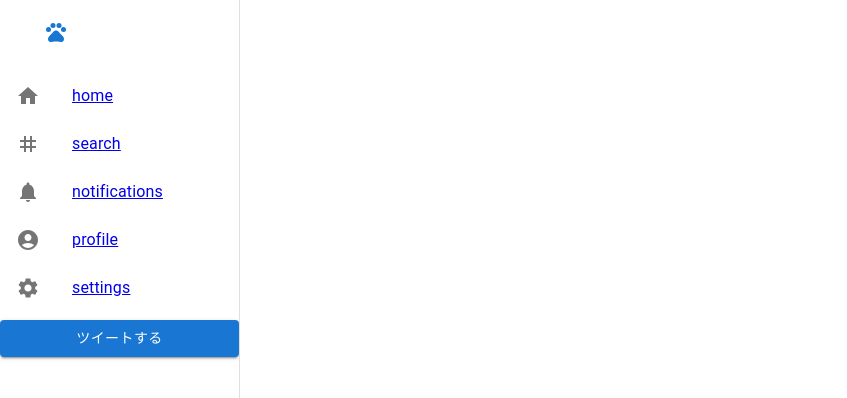
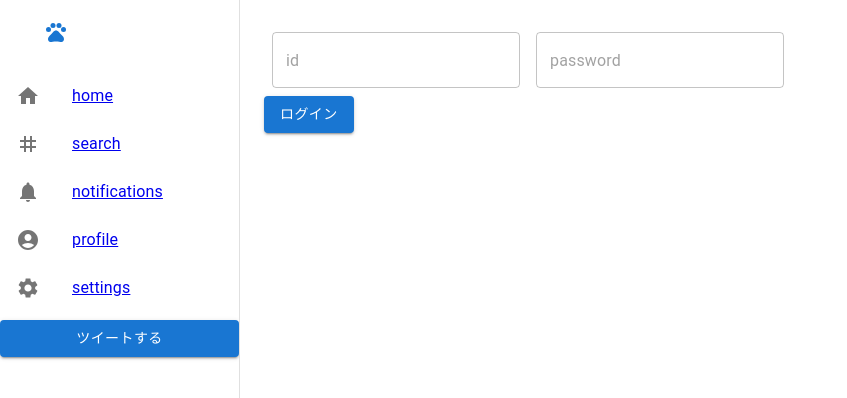
Before and after one commit to sayanok/zetter, a React (Create React App) app in the folder front/: page /login in a window 1280 px wide. Shown: the top 398 px of the page, without its empty margins (0-847 px from the left). Built offline with nearby package versions, Linux system fonts and the light colour scheme.

Commit message:
add
Login

```diff
--- /dev/null
+++ b/front/src/Login.tsx
@@ -0,0 +1,67 @@
+import React, { useState } from 'react';
+import { useNavigate } from 'react-router-dom';
+import Box from '@mui/material/Box';
+import TextField from '@mui/material/TextField';
+import Button from '@mui/material/Button';
+import { token } from './api';
+
+const Login: React.FC = () => {
+    const [username, setId] = useState<string>('');
+    const [password, setPassword] = useState<string>('');
+    const [errorMessage, setErrorMessage] = useState<string>('');
+    const navigate = useNavigate();
+
+    function login(): void {
+        fetch('http://localhost:5000/api/zetter/login', {
+            method: 'POST',
+            headers: { 'Content-Type': 'application/json' },
+            body: JSON.stringify({ username: username, password: password }),
+        }).then((response) => {
+            if (response.status === 200) {
+                console.log('success');
+                setErrorMessage('');
+                response.json().then((response) => {
+                    token.value = response;
+                    navigate('/');
+                });
+            } else if (response.status === 400) {
+                console.log('fail');
+                setErrorMessage('ログインに失敗しました');
+            } else {
+                console.log('something wrong');
+                setErrorMessage('予期せぬエラーが発生しました');
+            }
+        });
+    }
+
+    return (
+        <>
+            <Box
+                component="form"
+                sx={{
+                    '& .MuiTextField-root': { m: 1, width: '25%' },
+                }}
+                autoComplete="off"
+            >
+                <TextField
+                    id="outlined-disabled"
+                    placeholder="id"
+                    value={username}
+                    onChange={(e) => setId(e.target.value)}
+                />
+                <TextField
+                    id="outlined-disabled"
+                    placeholder="password"
+                    value={password}
+                    onChange={(e) => setPassword(e.target.value)}
+                />
+            </Box>
+            <div>{errorMessage}</div>
+            <Button variant="contained" onClick={() => login()}>
+                ログイン
+            </Button>
+        </>
+    );
+};
+
+export default Login;
--- a/front/src/Sidebar.tsx
+++ b/front/src/Sidebar.tsx
@@ -15,7 +15,7 @@ import PetsIcon from '@mui/icons-material/Pets';
 import AccountCircleIcon from '@mui/icons-material/AccountCircle';
 import SettingsIcon from '@mui/icons-material/Settings';
 
-const drawerWidth = 240;
+const drawerWidth: number = 240;
 const listContents: Array<{ href: string; iconComponent: JSX.Element; text: string }> = [
     {
         href: '/',
--- /dev/null
+++ b/front/src/api.tsx
@@ -0,0 +1 @@
+export const token = { value: null };
--- a/front/src/index.tsx
+++ b/front/src/index.tsx
@@ -4,8 +4,9 @@ import './index.css';
 import reportWebVitals from './reportWebVitals';
 
 import Sidebar from './Sidebar';
+import Login from './Login';
 
-import { BrowserRouter, Router, Route, Routes } from 'react-router-dom';
+import { BrowserRouter, Route, Routes } from 'react-router-dom';
 
 import Box from '@mui/material/Box';
 import CssBaseline from '@mui/material/CssBaseline';
@@ -20,8 +21,8 @@ root.render(
                 {/* /loginでは表示しない */}
                 <Box component="main" sx={{ flexGrow: 1, bgcolor: 'background.default', p: 3 }}>
                     <Routes>
-                        {/* <Route path="login" element={<Login />} />
-                        <Route path="/" element={<Home />} />
+                        <Route path="login" element={<Login />} />
+                        {/*                         <Route path="/" element={<Home />} />
                         <Route path="search" element={<Search />} />
                         <Route path="notifications" element={<Notifications />} />
                         <Route path="profile" element={<Profile />} />
```
